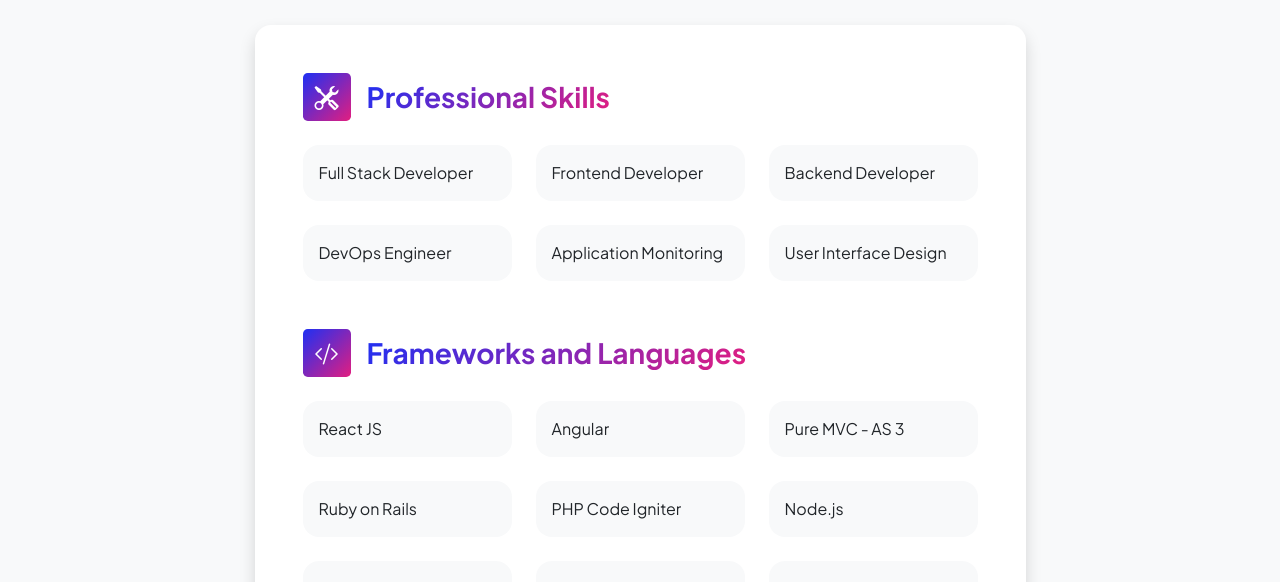
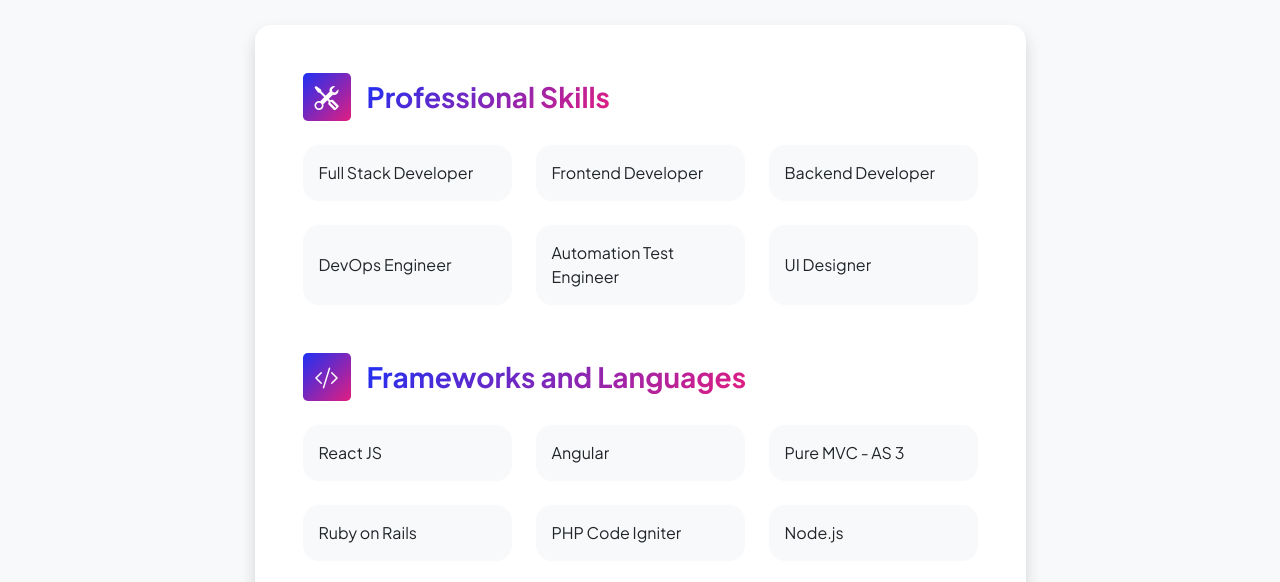
Before and after one commit to navismichaelbearly/navismichaelbearly.github.io, a plain HTML site: page skills.html in a window 1280 px wide. Shown: the part 201-783 px from the top of the page. Drawn offline with nearby package versions, Linux system fonts and the light colour scheme.

Commit message:
updated new skills

```diff
--- a/skills.html
+++ b/skills.html
@@ -60,8 +60,8 @@
                                         </div>
                                         <div class="row row-cols-1 row-cols-md-3">
                                             <div class="col mb-4 mb-md-0"><div class="d-flex align-items-center bg-light rounded-4 p-3 h-100">DevOps Engineer</div></div>
-                                            <div class="col mb-4 mb-md-0"><div class="d-flex align-items-center bg-light rounded-4 p-3 h-100">Application Monitoring</div></div>
-                                            <div class="col"><div class="d-flex align-items-center bg-light rounded-4 p-3 h-100">User Interface Design</div></div>
+                                            <div class="col mb-4 mb-md-0"><div class="d-flex align-items-center bg-light rounded-4 p-3 h-100">Automation Test Engineer</div></div>
+                                            <div class="col"><div class="d-flex align-items-center bg-light rounded-4 p-3 h-100">UI Designer</div></div>
                                         </div>
                                     </div>
                                     <!-- Languages list-->
```
